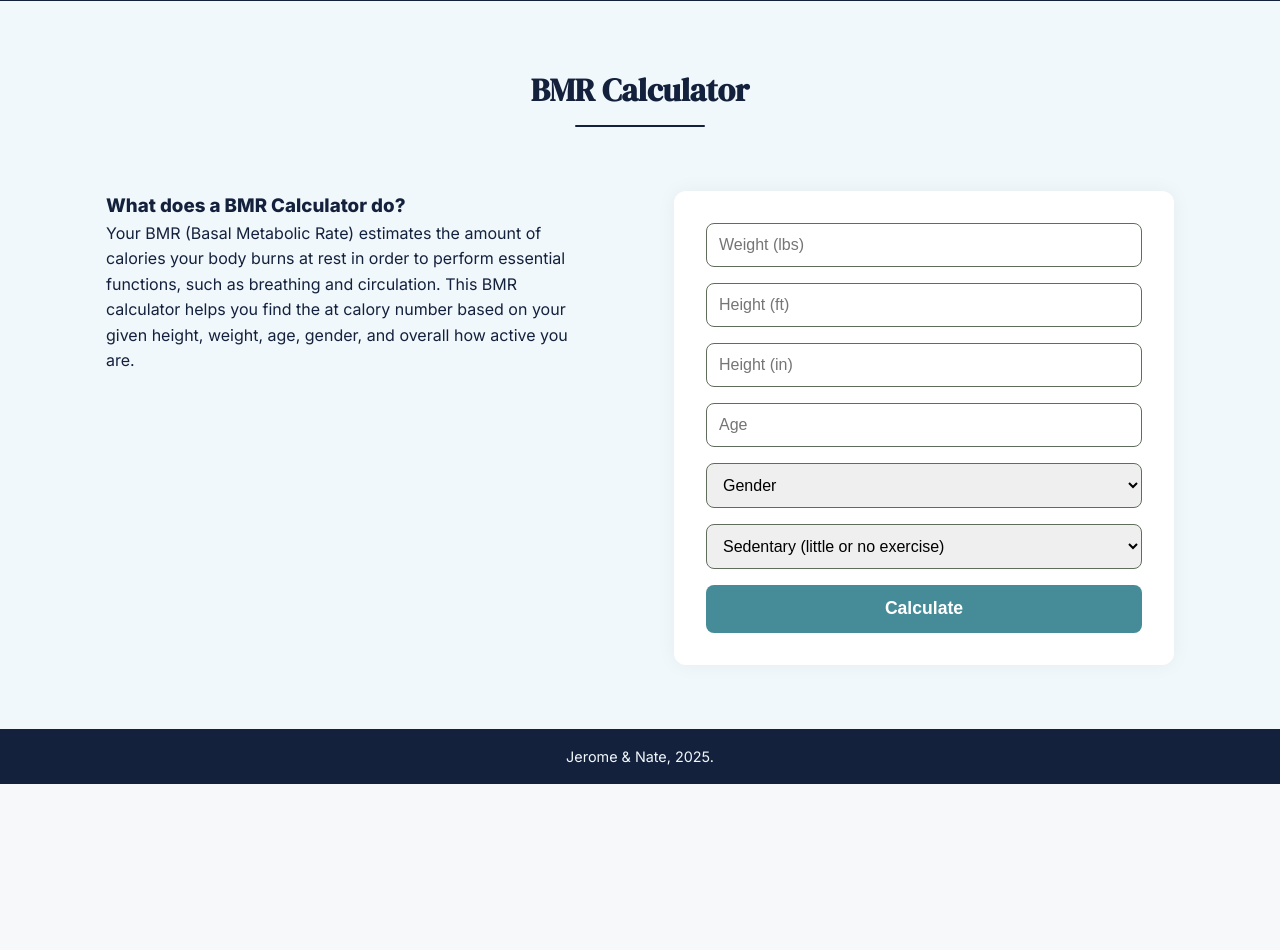
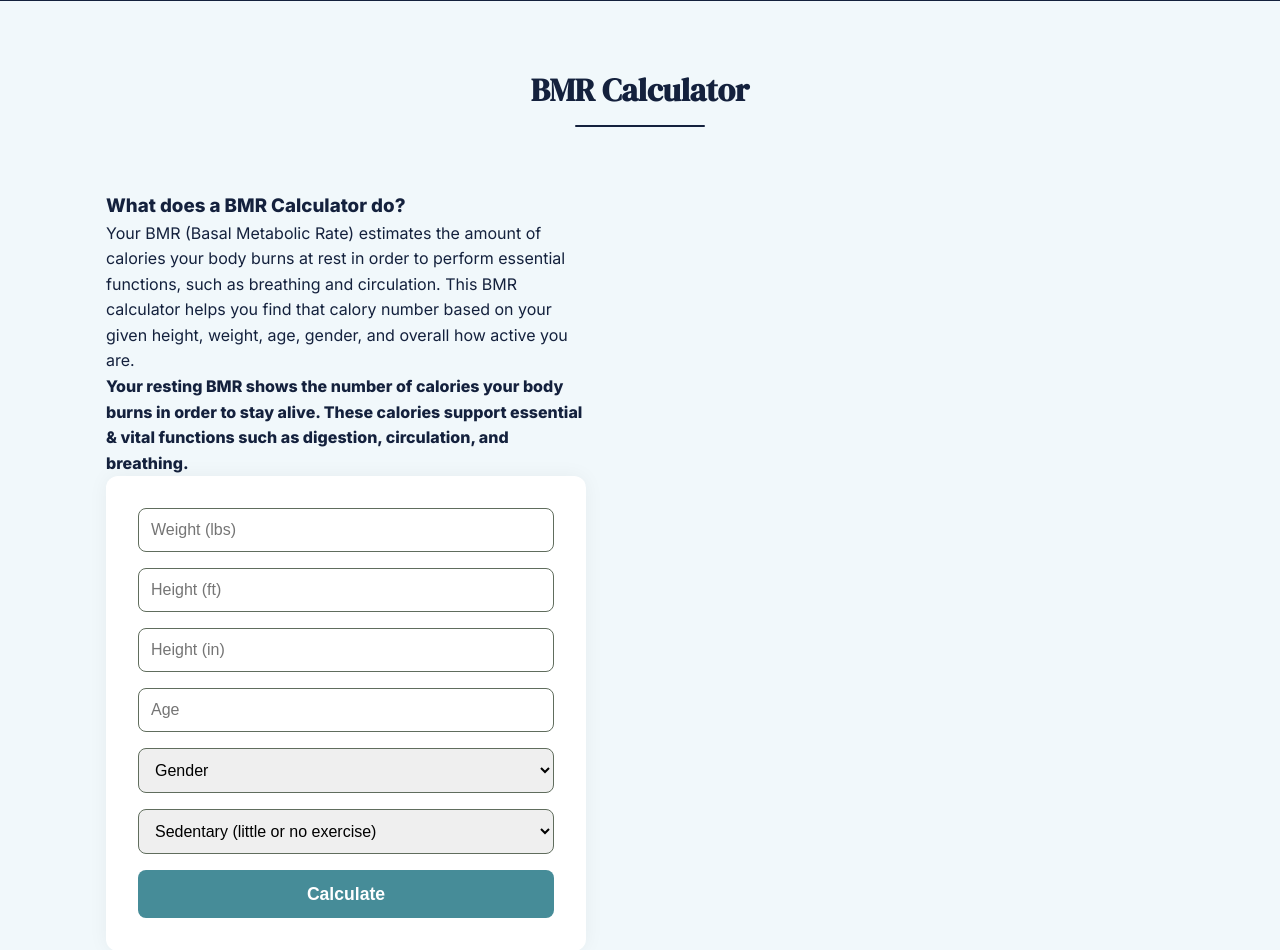
Before and after one commit to nateedralin/MediPlanner, a Flask app: page / in a window 1280 px wide. Shown: the part 397-1347 px from the top of the page. Before the commit the page ends 1181 px from the top, so only its background shows below. Run offline with Flask 3, Linux system fonts and the light colour scheme.

Commit message:
added BMR-info class to explain what resting BMR is to a user

```diff
--- a/templates/index.html
+++ b/templates/index.html
@@ -27,8 +27,14 @@
         <p>
           Your BMR (Basal Metabolic Rate) estimates the amount of calories your body burns at rest
           in order to perform essential functions, such as breathing and circulation. This BMR calculator helps you
-          find the at calory number based on your given height, weight, age, gender, and overall how active you are.
+          find that calory number based on your given height, weight, age, gender, and overall how active you are.
         </p>
+
+        <div class="BMR-info">
+        <h4>
+          Your resting BMR shows the number of calories your body burns in order to stay alive. These calories support
+          essential & vital functions such as digestion, circulation, and breathing.
+        </h4>
 
         {% if bmr %}
         <div class="result-box">
```
